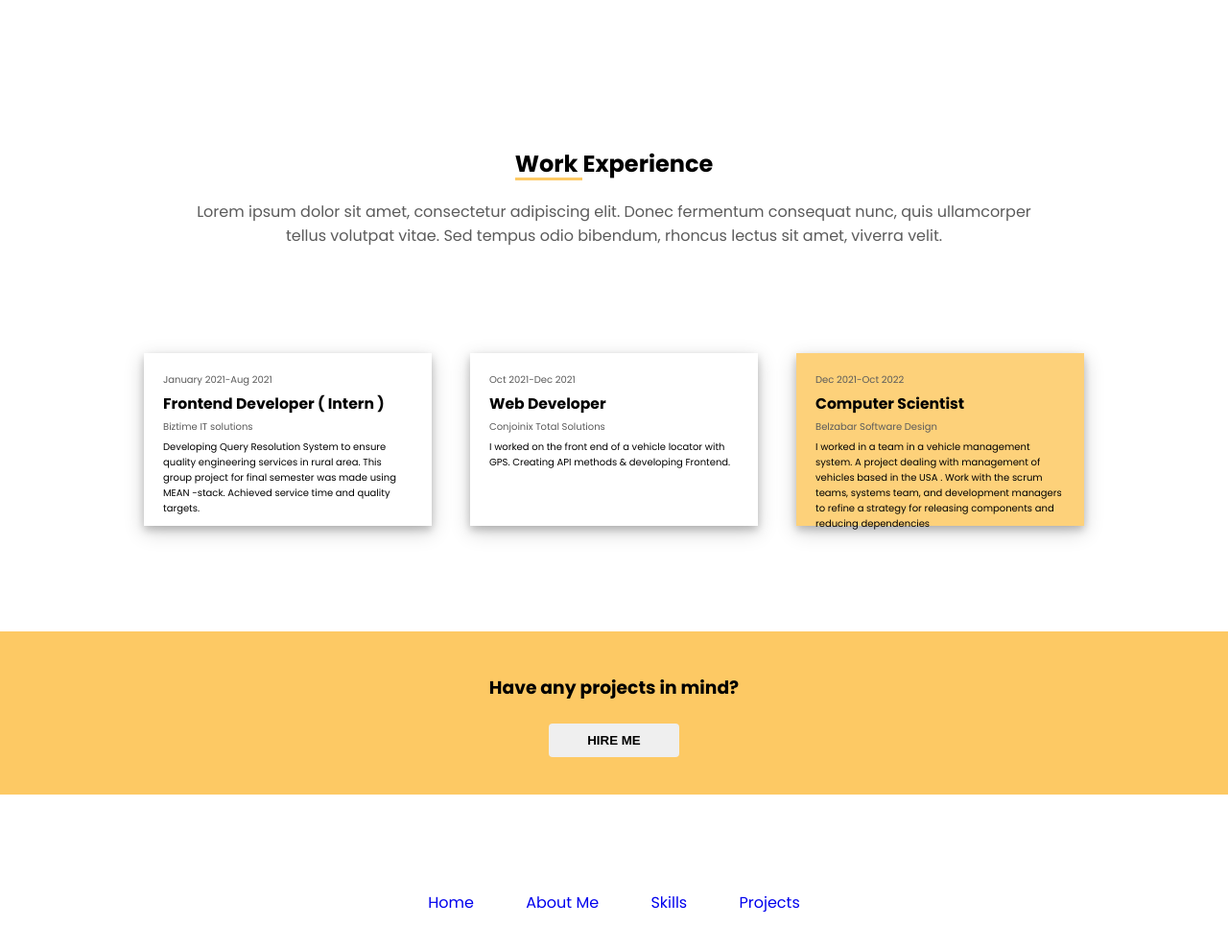
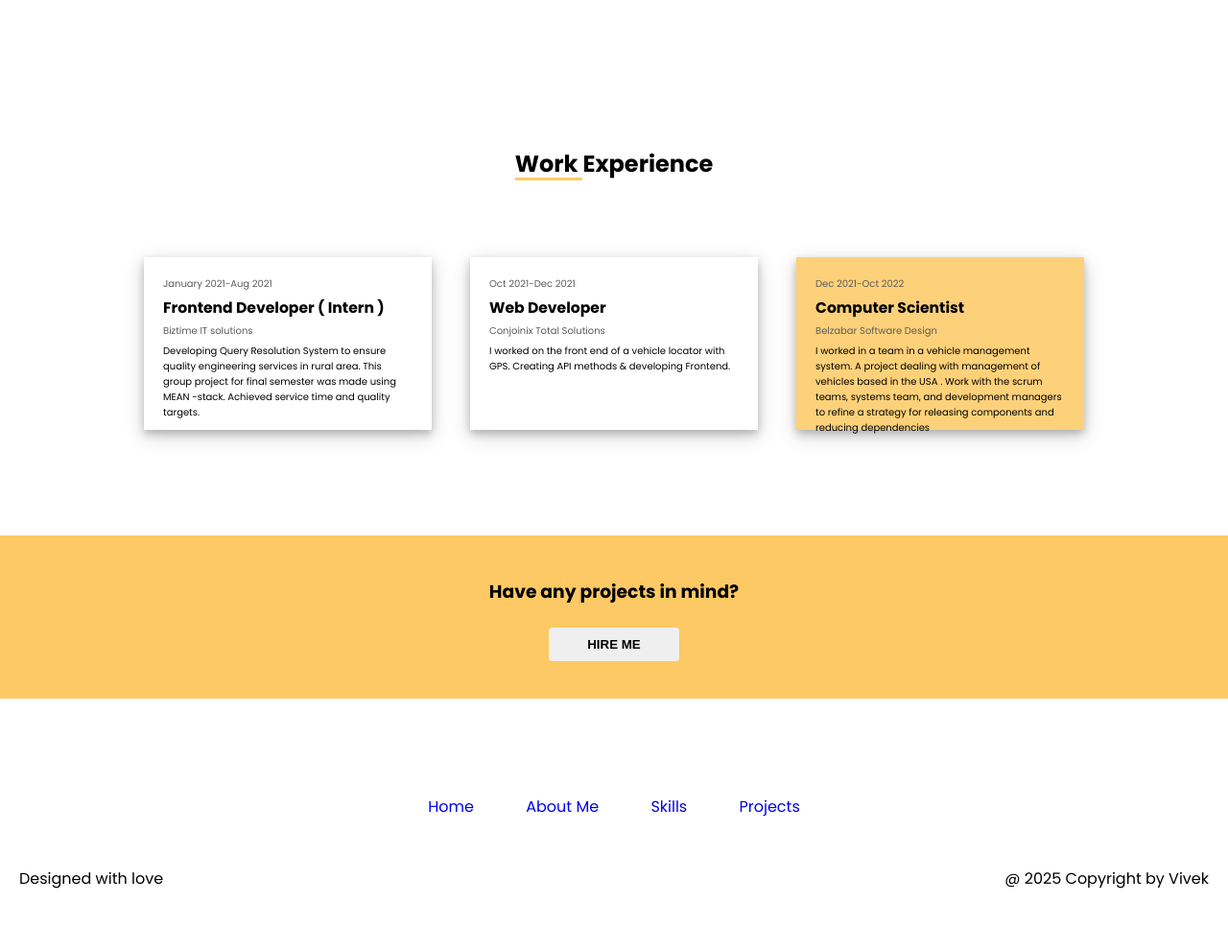
Before and after one commit to vivek256/WebsitePortfolio, a plain HTML site: page index.html in a window 1280 px wide. Shown: the part 2073-3063 px from the top of the page at 96% size. After the commit the page ends 3021 px from the top, so only its background shows below. Drawn offline with Linux system fonts and the light colour scheme.

Commit message:
Update index.html

```diff
--- a/index.html
+++ b/index.html
@@ -153,11 +153,6 @@
         <h2>Work Experience</h2>
         <div class="underline"></div>
       </div>
-      <p>
-        Lorem ipsum dolor sit amet, consectetur adipiscing elit. Donec fermentum
-        consequat nunc, quis ullamcorper tellus volutpat vitae. Sed tempus odio
-        bibendum, rhoncus lectus sit amet, viverra velit.
-      </p>
 
       <div class="work-exp">
         <div class="first">
```
